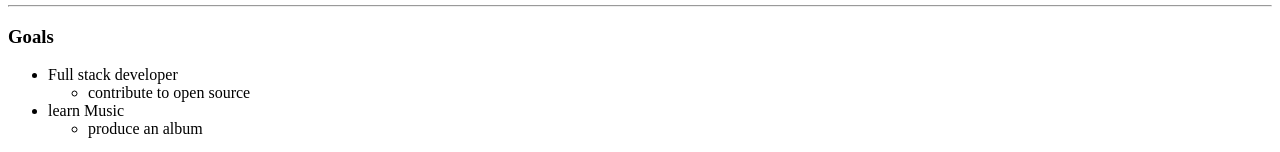
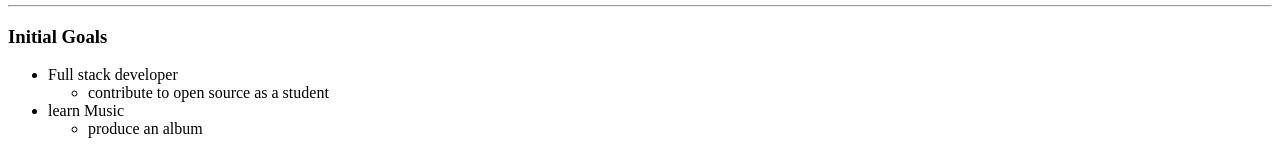
Before and after one commit to HemnathKopula/cv, a plain HTML site: page index.html in a window 1280 px wide. Shown: the part 263-415 px from the top of the page. Drawn offline with Linux system fonts and the light colour scheme.

Commit message:
Update index.html

```diff
--- a/index.html
+++ b/index.html
@@ -13,12 +13,11 @@
             </tr>
         </table>
         <hr>
-        <h3>Goals</h3>
+        <h3>Initial Goals</h3>
         <ul>
             <li>Full stack developer
             </li>
-            <ul><li>contribute to open source</li></ul>
-
+            <ul><li>contribute to open source as a student</li></ul>
             <li>learn Music
             </li>
             <ul><li>produce an album</li></ul>
```
